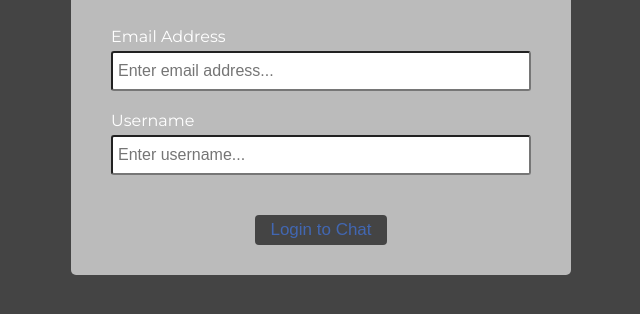
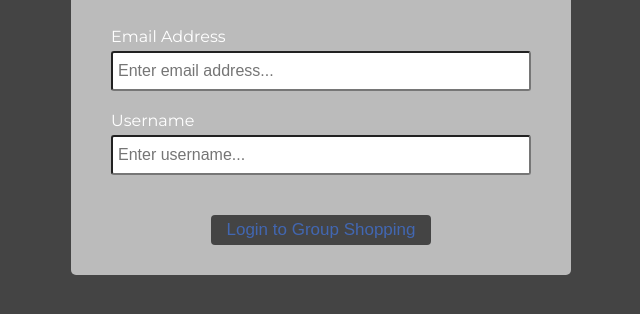
Before and after one commit to sriharan40/group-chat, a website: page public/index.html in a window 1280 px wide. Shown: the part 162-476 px from the top of the page, without its empty margins (319-959 px from the left). Drawn offline with Linux system fonts and the light colour scheme.

Commit message:
Update index.html

```diff
--- a/public/index.html
+++ b/public/index.html
@@ -63,7 +63,7 @@
 						/>
 					</div>
           <div class="flex">
-            <button type="submit" class="btn">Login to Chat</button>
+            <button type="submit" class="btn">Login to Group Shopping</button>
           </div>
 				</form>
 			</main>
```
